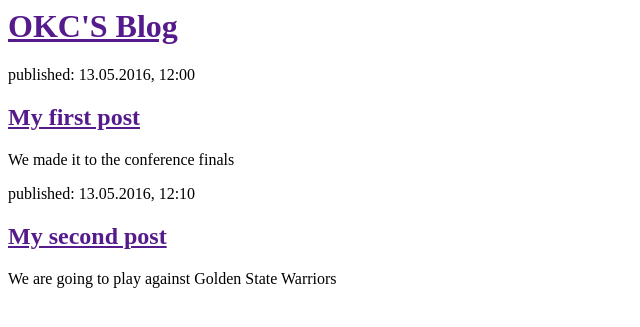
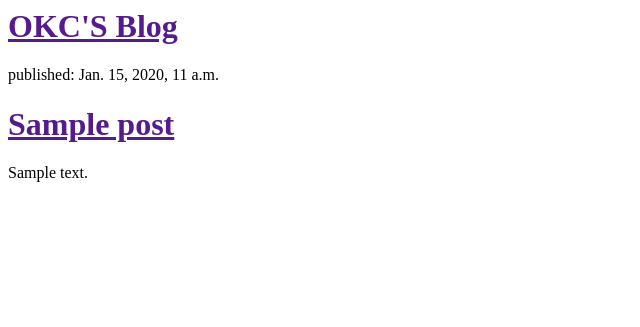
Before and after one commit to kingdurant/my-first-blog, a Django app: template blog/templates/blog/post_list.html in a window 1280 px wide. Shown: the top 327 px of the page, without its empty margins (0-640 px from the left). Run offline with Django 3.2, Linux system fonts and the light colour scheme; the template is opened without the code that fills it: values that come from a table or form of the project are taken from there, others are empty; tables that the repository leaves empty hold one stand-in row (values such as "Sample post").

Commit message:
Modified templates to display posts from database.

```diff
--- a/blog/templates/blog/post_list.html
+++ b/blog/templates/blog/post_list.html
@@ -6,17 +6,13 @@
         <div>
             <h1><a href="">OKC'S Blog</a></h1>
         </div>
+	{% for post in posts %}
+    <div>
+        <p>published: {{ post.published_date }}</p>
+        <h1><a href="">{{ post.title }}</a></h1>
+        <p>{{ post.text|linebreaks }}</p>
+    </div>
+{% endfor %}
 
-        <div>
-            <p>published: 13.05.2016, 12:00</p>
-            <h2><a href="">My first post</a></h2>
-            <p>We made it to the conference finals</p>
-        </div>
-
-        <div>
-            <p>published: 13.05.2016, 12:10</p>
-            <h2><a href="">My second post</a></h2>
-            <p>We are going to play against Golden State Warriors</p>
-        </div>
     </body>
 </html>
--- a/blog/views.py
+++ b/blog/views.py
@@ -1,4 +1,7 @@
 from django.shortcuts import render
+from django.utils import timezone
+from .models import Post
 
 def post_list(request):
-    return render(request, 'blog/post_list.html', {})
+    posts = Post.objects.filter(published_date__lte=timezone.now()).order_by('published_date')
+    return render(request, 'blog/post_list.html', {'posts': posts})
```
